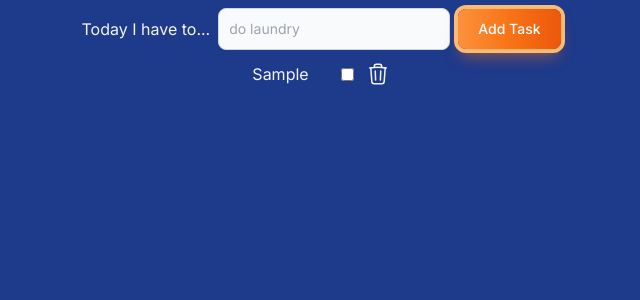
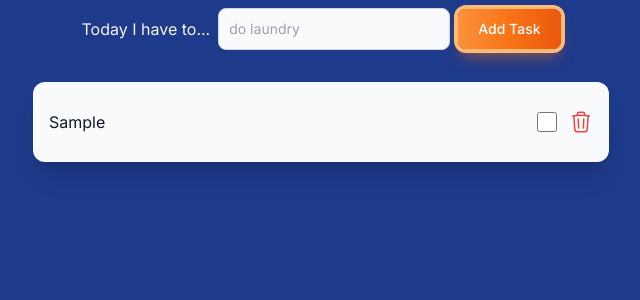
Before and after one commit to VladSava16/ToDoList, a React (Vite) app: page / in a window 1280 px wide. Both pictures are taken after typing "Sample" into the empty fields and a click on the button "Add Task". Shown: the top 300 px of the page, without its empty margins (319-959 px from the left). Built offline with nearby package versions, Linux system fonts and the light colour scheme.

Commit message:
more visual styling

```diff
--- a/src/components/ToDoItem.jsx
+++ b/src/components/ToDoItem.jsx
@@ -13,13 +13,13 @@ const ToDoItem = ({task, onRemove, onCompletion}) => {
   }
 
   return (
-    <li className='flex items-left justify-between py-3 border-b border-gray-200 last:border-b-0'>
+    <li className='flex items-left justify-between py-3 border-b border-gray-200 last:border-b-0 hover:bg-gray-50'>
       <div className='pr-4 min-w-0'>
-        <span className={`${completed ? 'line-through' : ''} break-words whitespace-normal block`}>{text}</span>
+        <span className={`${completed ? 'line-through text-gray-400' : 'text-gray-900'} break-words whitespace-normal block`}>{text}</span>
       </div>
       <div className='flex items-center gap-3 pl-4'>
-        <input type="checkbox" onChange={handleComplete} />
-        <svg xmlns="http://www.w3.org/2000/svg" fill="none" viewBox="0 0 24 24" strokeWidth={1.5} stroke="currentColor" className="size-6" onClick={handleRemoveClick}>
+        <input type="checkbox" onChange={handleComplete} className='h-5 w-5 cursor-pointer hover:text-blue-700 text-blue-600 transition-colors duration-200 focus:ring-2 focus:ring-blue-500'/>
+        <svg xmlns="http://www.w3.org/2000/svg" fill="none" viewBox="0 0 24 24" strokeWidth={1.5} stroke="currentColor" className="cursor-pointer hover:text-red-700 size-6 text-red-500 transition-colors duration-200" onClick={handleRemoveClick}>
           <path strokeLinecap="round" strokeLinejoin="round" d="m14.74 9-.346 9m-4.788 0L9.26 9m9.968-3.21c.342.052.682.107 1.022.166m-1.022-.165L18.16 19.673a2.25 2.25 0 0 1-2.244 2.077H8.084a2.25 2.25 0 0 1-2.244-2.077L4.772 5.79m14.456 0a48.108 48.108 0 0 0-3.478-.397m-12 .562c.34-.059.68-.114 1.022-.165m0 0a48.11 48.11 0 0 1 3.478-.397m7.5 0v-.916c0-1.18-.91-2.164-2.09-2.201a51.964 51.964 0 0 0-3.32 0c-1.18.037-2.09 1.022-2.09 2.201v.916m7.5 0a48.667 48.667 0 0 0-7.5 0" />
         </svg>
       </div>
--- a/src/components/Todolist.jsx
+++ b/src/components/Todolist.jsx
@@ -35,15 +35,15 @@ const Todolist = () => {
 
   return (
     <div className='grid grid-cols-1 m-2 text-zinc-100'>
-      <div className='flex flex-col items-center justify-center'>
+      <div className='flex flex-col items-center justify-center mb-8'>
         <form onSubmit={handleSubmit} className='flex items-center gap-2'>
           <label className='text-zinc-100 whitespace-nowrap text-1g'>Today I have to...</label>
           <input type='text' className='bg-gray-50 border border-gray-300 text-gray-900 text-sm rounded-lg focus:ring-blue-500 focus:border-blue-500 block w-full p-2.5  dark:bg-gray-700 dark:border-gray-600 dark:placeholder-gray-400 dark:text-white dark:focus:ring-blue-500 dark:focus:border-blue-500' value={inputValue} onChange={handleChange} placeholder='do laundry'></input>
           <button type="submit" className='whitespace-nowrap text-white bg-gradient-to-r from-orange-400 via-orange-500 to-orange-600 hover:bg-gradient-to-br focus:ring-4 focus:outline-none focus:ring-orange-300 dark:focus:ring-orange-800 shadow-lg shadow-orange-500/50 dark:shadow-lg dark:shadow-orange-800/80 font-medium rounded-lg text-sm px-5 py-2.5 text-center'>Add Task</button>
         </form>
       </div>
-      <div className='flex flex-col items-center justify-center w-fullmax-w-2xl mx-auto px-4'>
-        <ul className='w-full'>
+      <div className='flex flex-col items-center justify-center w-full max-w-2xl mx-auto px-4'>
+        <ul className='max-w-xl w-full bg-gray-50 rounded-xl shadow-xl p-4'>
           {items.map((item, index) => (
             <ToDoItem key={index} task={item} onRemove={handleRemove} onCompletion={handleComplete}/>
           ))}
```
